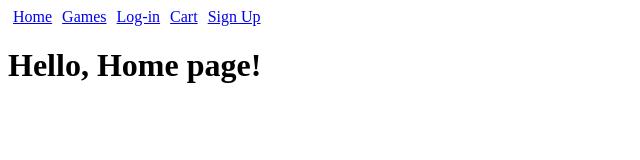
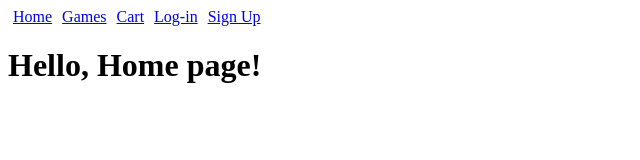
Before and after one commit to dave122345/PPITProject, a Next.js app in the folder ppitproject/: page / in a window 1280 px wide. Shown: the top 160 px of the page, without its empty margins (0-640 px from the left). Built offline with nearby package versions, Linux system fonts and the light colour scheme; no server answers.

Commit message:
display logout button

```diff
--- a/ppitproject/src/app/components/Navbar.tsx
+++ b/ppitproject/src/app/components/Navbar.tsx
@@ -1,6 +1,7 @@
 "use client"
 import { useState, useEffect } from "react"
 import axios from "axios"
+import { LogoutButton } from "./LogoutButton"
 
 export function Navbar() {
     const [user, setUser] = useState<any>(null)
@@ -15,9 +16,10 @@ export function Navbar() {
     return <div id='navbar'>
         <a href='/'>Home</a>
         <a href='/games'>Games</a>
-        <a href='/login'>Log-in</a>
         <a href='https:/Games.com'>Cart</a>
-        <a href='/signup'>Sign Up</a>
+      { !user &&   <a href='/login'>Log-in</a>}
+      { user &&  <LogoutButton />}
+      { !user &&  <a href='/signup'>Sign Up</a>}
 
         {user && <div>
             <span>Logged in as: </span>
```
